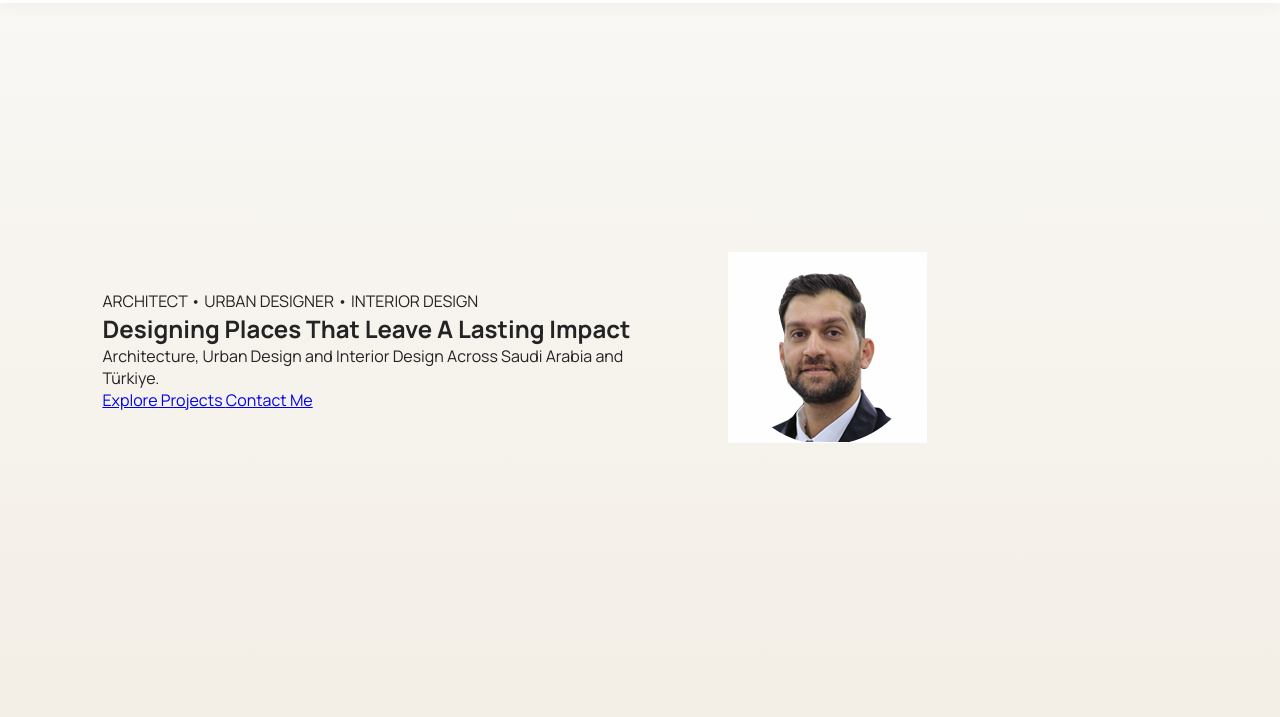
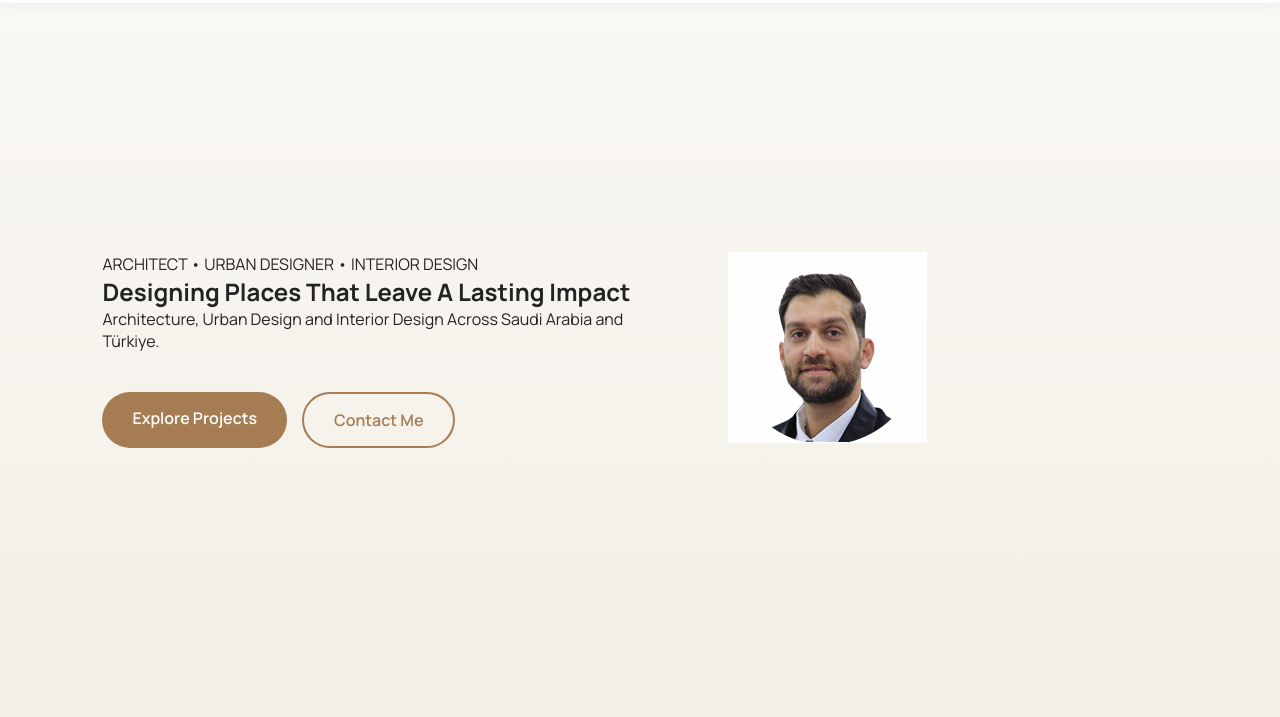
Before and after one commit to mbadarneh92-sys/mohammad-portfolio1, a plain HTML site: page index.html in a window 1280 px wide. Shown: the part 80-797 px from the top of the page. Drawn offline with Linux system fonts and the light colour scheme.

Commit message:
Update style.css

```diff
--- a/css/style.css
+++ b/css/style.css
@@ -67,3 +67,37 @@ background:linear-gradient(
 #f3eee6 100%
 );
 }
+.buttons{
+margin-top:40px;
+display:flex;
+gap:15px;
+}
+
+.btn-primary{
+background:#A67C52;
+padding:15px 30px;
+border-radius:50px;
+color:white;
+text-decoration:none;
+font-weight:600;
+display:inline-block;
+}
+
+.btn-secondary{
+border:2px solid #A67C52;
+padding:15px 30px;
+border-radius:50px;
+text-decoration:none;
+font-weight:600;
+color:#A67C52;
+display:inline-block;
+}
+
+.btn-primary:hover{
+background:#8F6942;
+}
+
+.btn-secondary:hover{
+background:#A67C52;
+color:white;
+}
```
